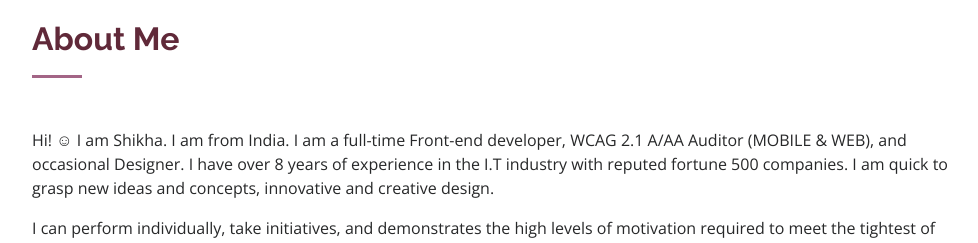
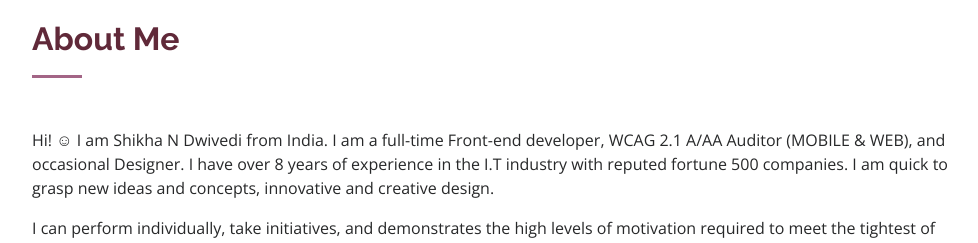
Before and after one commit to shikha-ui/shikha-ui.github.io, a plain HTML site: page index.html in a window 1280 px wide. Shown: the part 840-1083 px from the top of the page, without its empty margins (283-1261 px from the left). Drawn offline with nearby package versions, Linux system fonts and the light colour scheme.

Commit message:
Update index.html

```diff
--- a/index.html
+++ b/index.html
@@ -86,7 +86,7 @@
           <div class="col-lg-12 pt-4 pt-lg-0 content" data-aos="fade-left">
 
             <p>
-			Hi! &#9786; I am Shikha. I am from India. I am a full-time Front-end developer, WCAG 2.1 A/AA Auditor (MOBILE & WEB), and occasional Designer. I have over 8 years of experience in the I.T industry with reputed fortune 500 companies. I am quick to grasp new ideas and concepts, innovative and creative design.
+			Hi! &#9786; I am Shikha N Dwivedi from India. I am a full-time Front-end developer, WCAG 2.1 A/AA Auditor (MOBILE & WEB), and occasional Designer. I have over 8 years of experience in the I.T industry with reputed fortune 500 companies. I am quick to grasp new ideas and concepts, innovative and creative design.
 
 
 			  </p>
```
